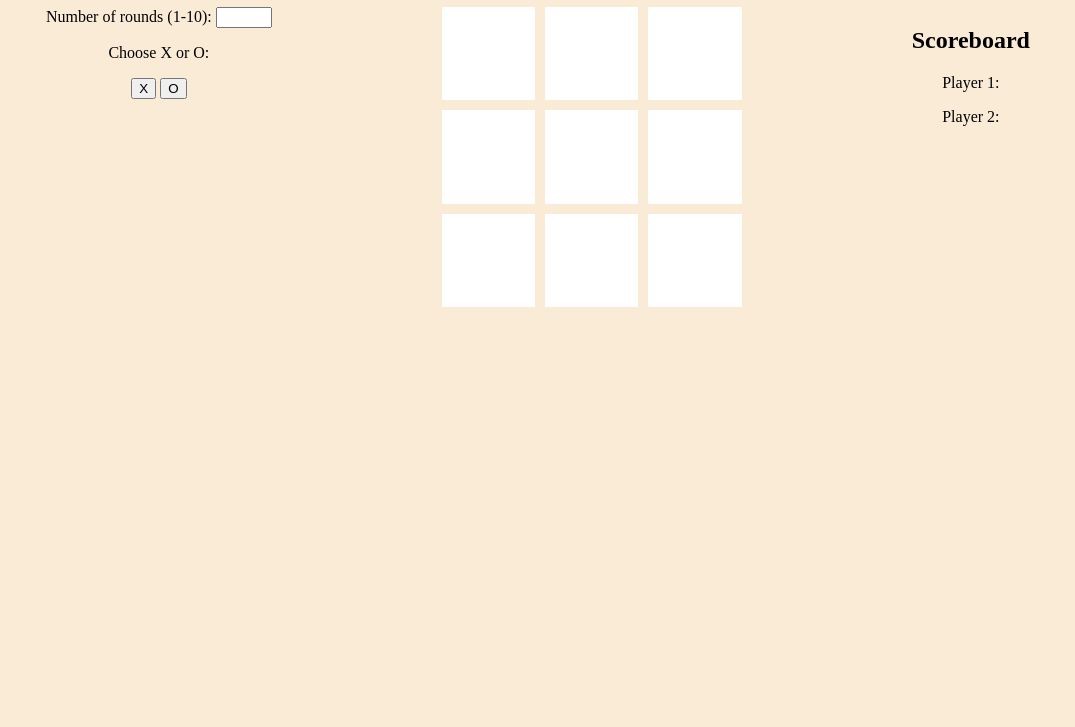
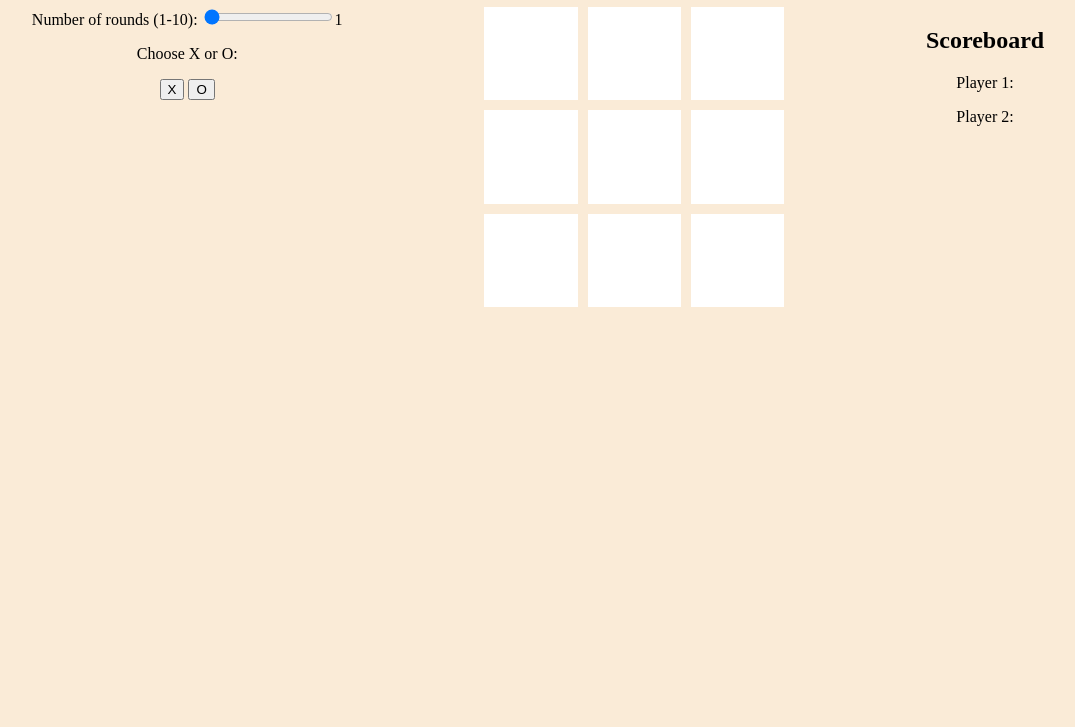
Before and after one commit to JenMcD-star/Tic-Tac-Toe, a plain HTML site: page index.html in a window 1280 px wide. Shown: the part 73-800 px from the top of the page, without its empty margins (42-1117 px from the left). Drawn offline with Linux system fonts and the light colour scheme.

Commit message:
Changed number of rounds from number input to range input

```diff
--- a/index.html
+++ b/index.html
@@ -15,15 +15,8 @@
       <div id="options">
         <div class="rounds">
           <label for="rounds">Number of rounds (1-10):</label>
+          <input type="range" min="1" max="10" value="1" /><span class="output">1</span>
 
-          <input
-            type="number"
-            id="tentacles"
-            name="tentacles"
-            min="1"
-            max="10"
-            default="1"
-          />
           <p>Choose X or O:</p>
           <button>X</button>
           <button>O</button>
--- a/script.js
+++ b/script.js
@@ -6,12 +6,19 @@
 6. return to blank grid
 optional extras - best out of 3 selector? that would also keep track of each round*/
 
-function makeBoard(num){
-    for (i = 0; i < num; i++){
-        let grid = document.getElementById("grid");
-        let div = document.createElement("div");
-        div.id = `grid ${i}`
-        grid.appendChild(div);
-    }
+function makeBoard(num) {
+  for (i = 0; i < num; i++) {
+    let grid = document.getElementById("grid");
+    let div = document.createElement("div");
+    div.id = `grid ${i}`;
+    grid.appendChild(div);
+  }
 }
 window.addEventListener("load", makeBoard(9));
+
+const roundPicker = document.querySelector('input[type="range"]');
+const output = document.querySelector(".output");
+
+roundPicker.oninput = () => {
+  output.textContent = roundPicker.value;
+};
```
